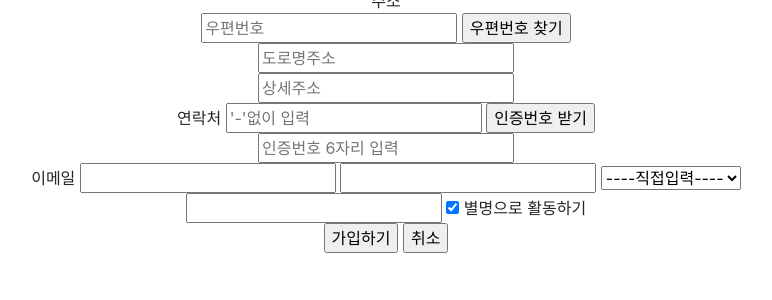
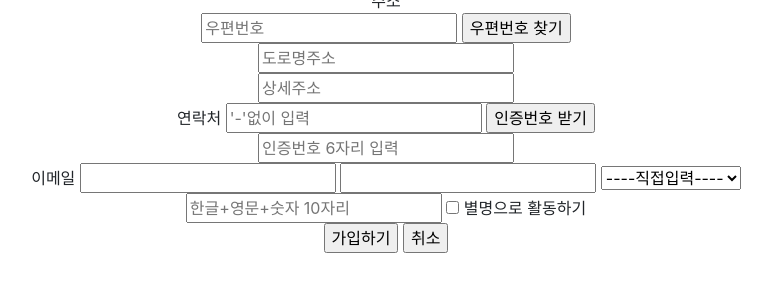
Before and after one commit to happy-sonday/AnimalSalon, a Spring Boot app: page /signup in a window 1280 px wide. Shown: the part 431-731 px from the top of the page, without its empty margins (254-1026 px from the left). Run offline with Spring Boot 4, Linux system fonts and the light colour scheme; some libraries are stand-ins or nearby versions.

Commit message:
20.12.05 회원가입 양식
다음 도로명주소 API 추가
상세 주소 정규식이용 유효성 테스트 Jquery추가

별명 유효성 테스트 jquery 추가

```diff
--- a/src/main/resources/static/js/member/user.js
+++ b/src/main/resources/static/js/member/user.js
@@ -271,8 +271,22 @@
 
 	});
 
+	//상세 주소 유효성 검증
+	$("#detailAddress").keyup(function(){
+
+	 	var addrRgx = /^[ㄱ-ㅎ가-힣a-zA-Z0-9\s@\-_~*()/,.:]+$/; //한글+영문+공백+일부 특수문자만 허용
 
 
+
+
+		if($(this).val()==null||$(this).val()==""){
+	       	$('#detailAddressErrorMsg').html("<b style='color: red'>필수입력사항입니다:)</b>");
+	    }else if(addrRgx.test( $(this).val() )){
+	    		$('#detailAddressErrorMsg').text("");
+	    }else{
+	    		$('#detailAddressErrorMsg').html("<b style='color: red'>유효하지 않은 주소입니다.</b>");
+	    }
+	});
 
 
 
@@ -294,16 +308,38 @@
 
 	});
 
-	//별명중복 검증
-	$('#nickname').keyup(function() {
 
-		$('#nicknameErrorMsg').text('');
-		if($(this).val()==null||$(this).val()==""){
-			$('#nicknameErrorMsg').html("<b style='color: red'>별명을 확인해주세요.</b>");
-		}else{
 
-		}
-	});
+	//별명유효성 검사
+  $( "#actNickname" ).click(function() {
+
+  	if($(this).is(":checked")){
+
+			$("#nickname").focus();
+			$("#nickname").keyup(function(){
+
+				var nicknameRgx = /^[가-힣a-zA-Z0-9]{2,10}$/; //2자이상 한글+영문+숫자
+					$('#nicknameErrorMsg').text("");
+					if(nicknameRgx.test( $(nickname).val() )){//test가 검증되면 별명 중복여부 확인
+
+					}else if($("#nickname").val().search(/\s/) != -1){//공백이 있을시 alert
+						$('#nicknameErrorMsg').html("<b style='color: red'>공백은 사용이 불가능 합니다.</b>");
+					}else{
+						$('#nicknameErrorMsg').html("<b style='color: red'>유효하지 않은 별명입니다.</b>");
+					}
+			});
+
+
+	 }else{//체크해제시 초기화
+			$('#nicknameErrorMsg').text("");
+			$('#nickname').val("");
+
+	 }
+
+  });
+
+
+
 
 	//전체 유효성 검증
 
--- a/src/main/resources/templates/member/signupForm.html
+++ b/src/main/resources/templates/member/signupForm.html
@@ -1,47 +1,43 @@
 <!DOCTYPE html>
 <html xmlns:th="http://www.thymeleaf.org">
 <head th:replace="fragments/header::header">
-<script type="stylesheet">
-.ul{
 
-
-}
-</script>
 </head>
 <body>
 	<div id="wrapper" align="center">
-				<div id="logo" >
+		<div id="logo">
 			<a th:href="@{/}"><img alt="애니멀살롱로고" src="#"></a>
 		</div>
 
 
 		<div>
 			<form th:action="@{/join}" method="post">
-							<div>아이디
-								<input type="text" id="id" name="id" required>
+				<div>
+					아이디 <input type="text" id="id" name="id" required>
 				</div>
 				<div id="idErrorMsg"></div>
-							<div>비밀번호
-								 <input type="password" name="pwd" id="pwd" required>
+				<div>
+					비밀번호 <input type="password" name="pwd" id="pwd" required>
 				</div>
 				<div id="pwdErrorMsg"></div>
-							<div>비밀번호 재확인
-								<input type="password" name="2ndPwd" id="2ndPwd" required>
+				<div>
+					비밀번호 재확인 <input type="password" name="2ndPwd" id="2ndPwd" required>
 				</div>
 				<div id="2ndPwdErrorMsg"></div>
-							<div>이름
-								<input type="text" name="name" id="name" required>
+				<div>
+					이름 <input type="text" name="name" id="name" required>
 				</div>
 				<div id="nameErrorMsg"></div>
-							<div>주소<br />
-								<input type="text" id="zip" placeholder="우편번호" readonly>
-								<input type="button"  id="findZip" value="우편번호 찾기" readonly><br />
-								<input type="text" id="roadAddress" placeholder="도로명주소" readonly width="200"><br />
-								<input type="text" id="detailAddress" placeholder="상세주소">
+				<div>
+					주소<br /> <input type="text" id="zip" placeholder="우편번호" readonly>
+					<input type="button" id="findZip" value="우편번호 찾기" readonly><br />
+					<input type="text" id="roadAddress" placeholder="도로명주소" readonly
+						width="200"><br /> <input type="text" id="detailAddress"
+						placeholder="상세주소" required maxlength="20">
 				</div>
-							<span>
-								연락처
-								<input type="text" placeholder="'-'없이 입력" name="phone" id="phone">
+				<div id="detailAddressErrorMsg"></div>
+				<span> 연락처 <input type="text" placeholder="'-'없이 입력"
+					name="phone" id="phone">
 				</span>
 
 				<!-- 인증번호 영역 user.js에 통일 -->
@@ -49,10 +45,9 @@
 				<div id="phoneErrorMsg"></div>
 
 				<div>
-								이메일
-								<input type="text" name="email_id" id="email_id" required>
-								<input id="txtDomain">
-								<select name=domain id="domain" required>
+					이메일 <input type="text" name="email_id" id="email_id" required>
+					<input id="txtDomain"> <select name=domain id="domain"
+						required>
 						<option selected>----직접입력----
 						<option value="@naver.com">네이버
 						<option value="@gamil.com">구글
@@ -65,19 +60,19 @@
 				<div id="emailErrorMsg"></div>
 
 				<div>
-								<input type="text" name="nickname" id="nickname" required>
-								<input type="checkbox" name="actNickname" checked> 별명으로 활동하기
+					<input type="text" name="nickname" id="nickname" required	maxlength="12" placeholder="한글+영문+숫자 10자리">
+					<input type="checkbox" id="actNickname" name="actNickname"> 별명으로 활동하기
 				</div>
 				<div id="nicknameErrorMsg"></div>
 
-							<input type="submit" value="가입하기"> <input type="reset" value="취소">
+				<input type="submit" value="가입하기">
+				<input type="reset"	value="취소">
 			</form>
 		</div>
 
 	</div>
 
 
-
-<div th:replace="fragments/footer::footer" ></div>
+<div th:replace="fragments/footer::footer"></div>
 </body>
 </html>
```
Lines whose indentation alone changed are shown as unchanged.
